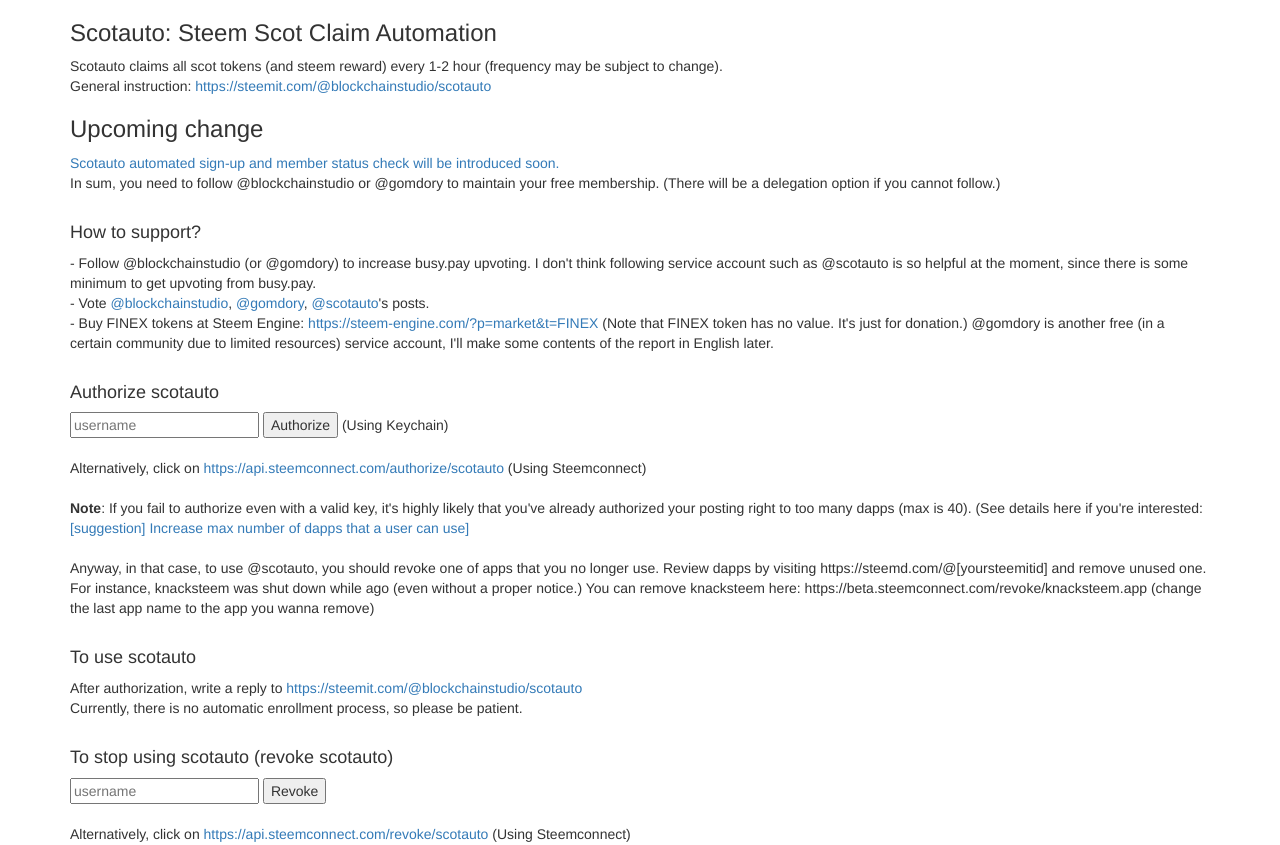
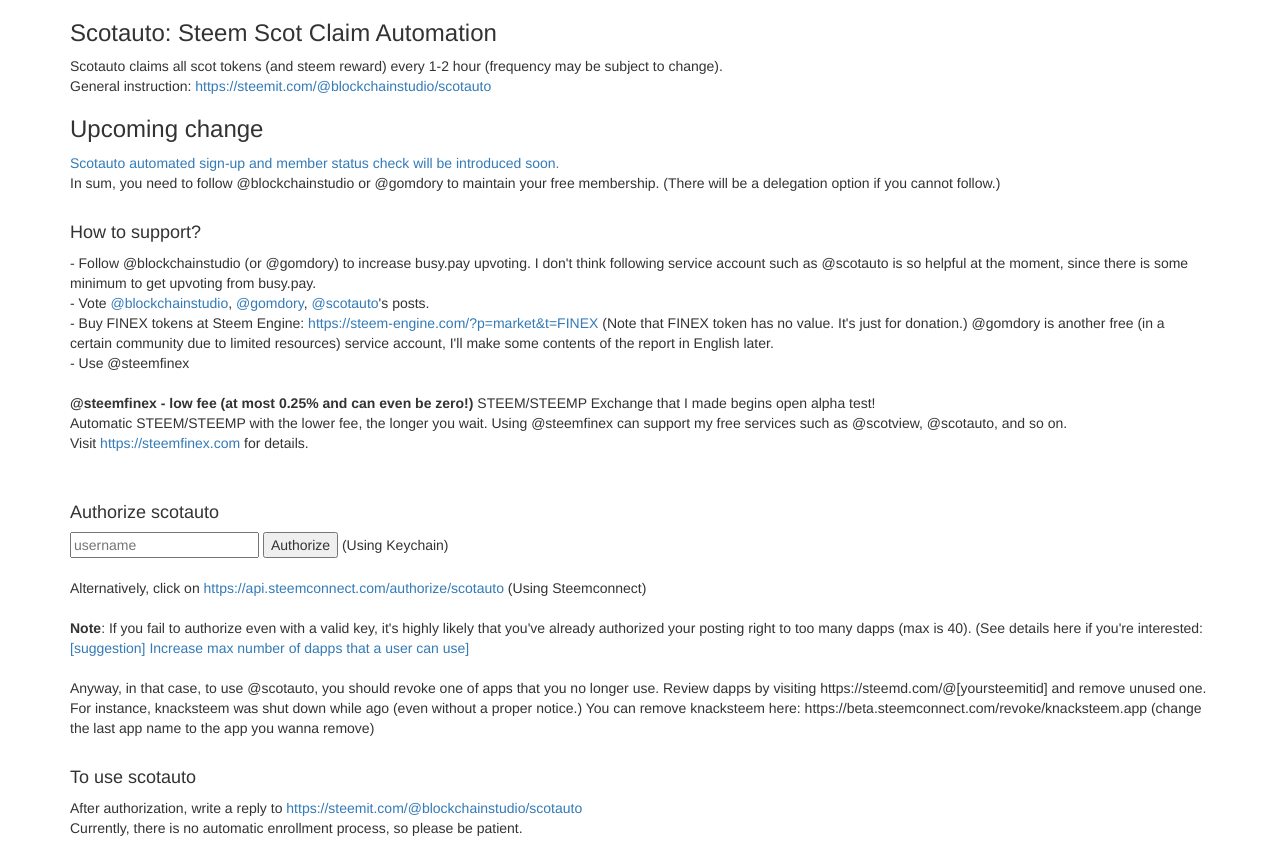
Before and after one commit to economicstudio/scotauto, a plain HTML site: page index.html in a window 1280 px wide. Shown: the top 845 px of the page. Drawn offline with nearby package versions, Linux system fonts and the light colour scheme.

Commit message:
Update index.html

```diff
--- a/index.html
+++ b/index.html
@@ -41,8 +41,23 @@
       <div>
         - Follow @blockchainstudio (or @gomdory) to increase busy.pay upvoting. I don't think following service account such as @scotauto is so helpful at the moment, since there is some minimum to get upvoting from busy.pay.<br />
         - Vote <a href="https://steemit.com/@blockchainstudio">@blockchainstudio</a>, <a href="https://steemit.com/@gomdory">@gomdory</a>, <a href="https://steemit.com/@scotauto">@scotauto</a>'s posts.<br />
-        - Buy FINEX tokens at Steem Engine: <a href="https://steem-engine.com/?p=market&t=FINEX">https://steem-engine.com/?p=market&t=FINEX</a> (Note that FINEX token has no value. It's just for donation.) @gomdory is another free (in a certain community due to limited resources) service account, I'll make some contents of the report in English later.
+        - Buy FINEX tokens at Steem Engine: <a href="https://steem-engine.com/?p=market&t=FINEX">https://steem-engine.com/?p=market&t=FINEX</a> (Note that FINEX token has no value. It's just for donation.) @gomdory is another free (in a certain community due to limited resources) service account, I'll make some contents of the report in English later.<br />
+        - Use @steemfinex
       </div>
+      <br />
+      <div>
+        <b>@steemfinex - low fee (at most 0.25% and can even be zero!)</b> STEEM/STEEMP Exchange that I made
+        begins open alpha test!<br />
+        Automatic STEEM/STEEMP with the lower fee, the longer you wait. Using @steemfinex can support my free services such as @scotview, @scotauto, and so on.
+        <br />
+        Visit
+        <a href="https://steemfinex.com"
+          >https://steemfinex.com</a
+        >
+        for details.<br />
+      </div>
+      <br />
+
       <br />
 
       <h4>Authorize scotauto</h4>
```
